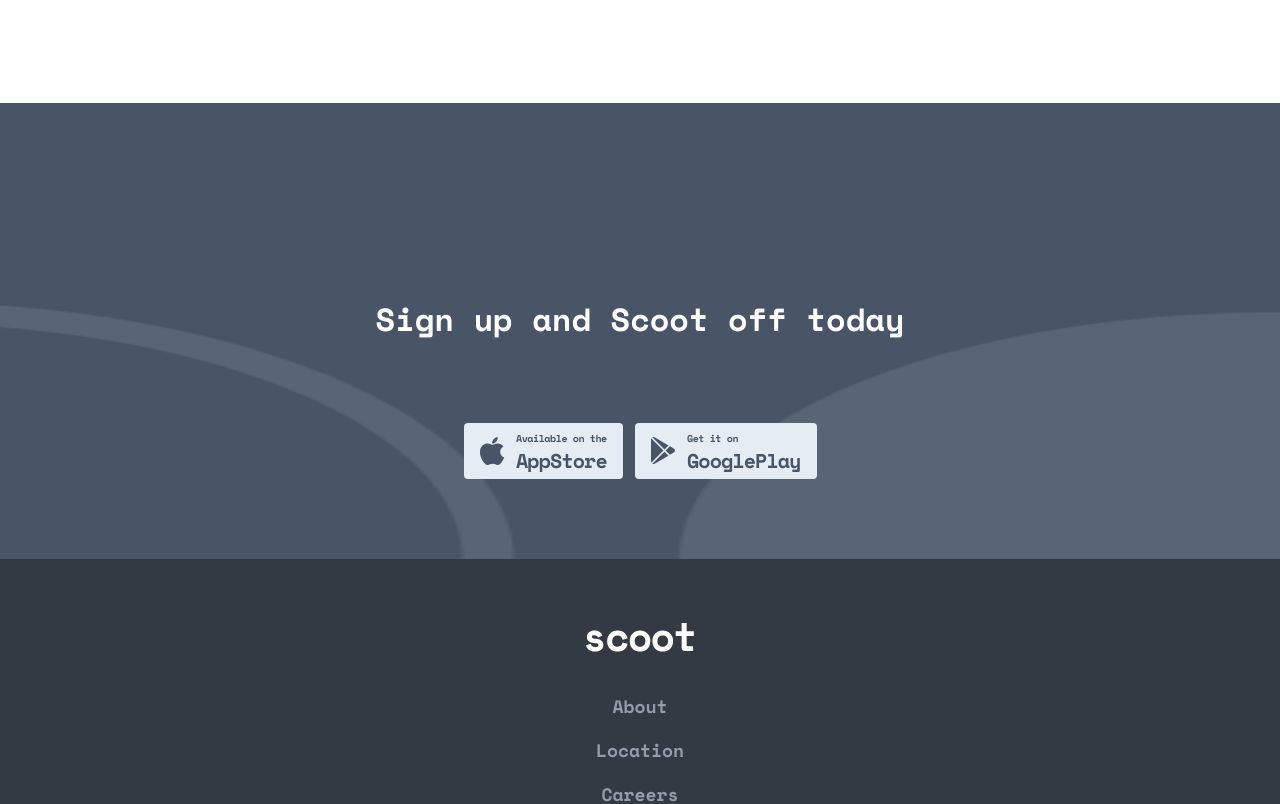
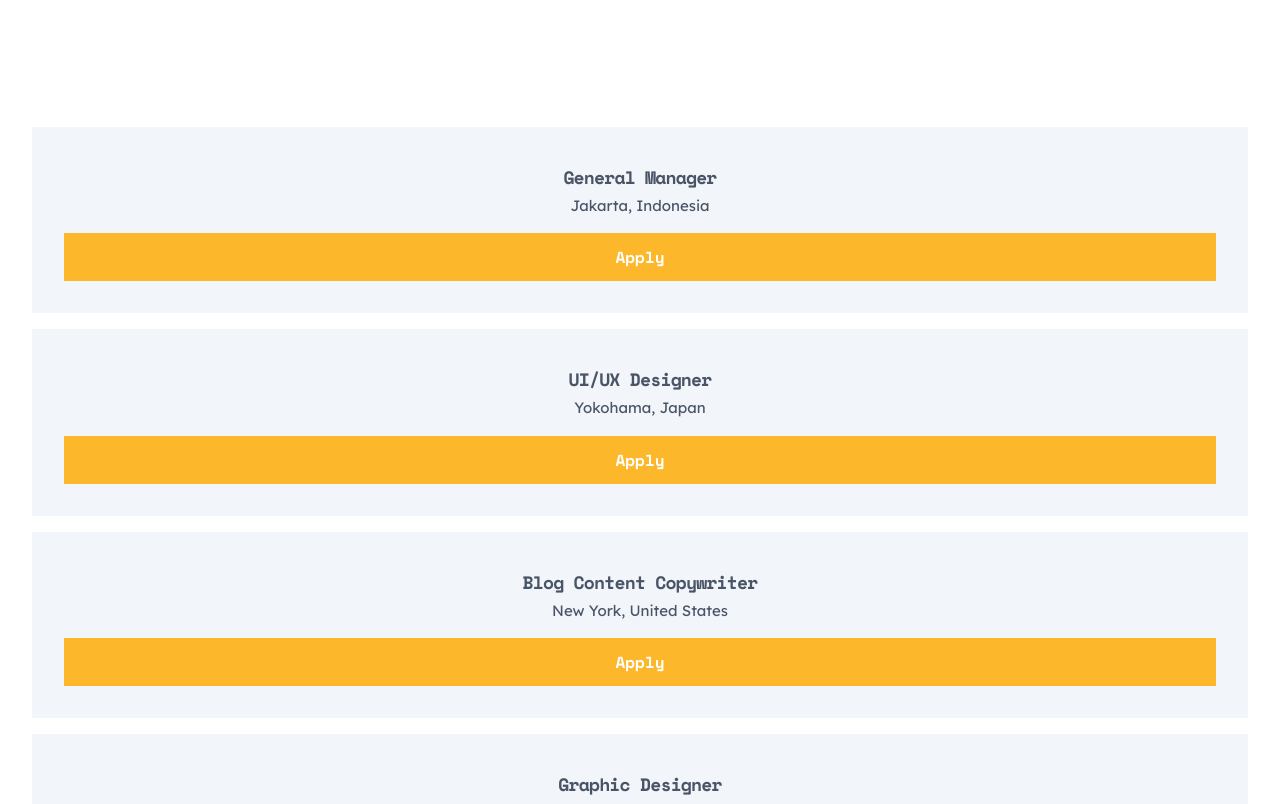
Before and after one commit to nikanoza/scoot-app, a React (Vite) app: page /careers in a window 1280 px wide. Shown: the part 2520-3324 px from the top of the page. Built offline with nearby package versions, Linux system fonts and the light colour scheme.

Commit message:
feat: work with employee section

```diff
--- a/src/components/careers/Employee.tsx
+++ b/src/components/careers/Employee.tsx
@@ -6,7 +6,9 @@
 const Employee: React.FC<PropsType> = ({ address, position }) => {
   return (
     <div className="pt-9 pb-8 px-8 bg-light w-full flex flex-col items-center">
-      <h3 className="mono font-bold text-semi-gray text-lg">{position}</h3>
+      <h3 className="mono font-bold text-semi-gray text-lg tracking-[-0.804px]">
+        {position}
+      </h3>
       <h4 className="lexend font-normal text-semi-gray text-[15px] mt-1">
         {address}
       </h4>
--- /dev/null
+++ b/src/components/careers/Employees.tsx
@@ -0,0 +1,42 @@
+import Employee from "./Employee";
+
+const employees = [
+  {
+    position: "General Manager",
+    address: "Jakarta, Indonesia",
+  },
+  {
+    position: "UI/UX Designer",
+    address: "Yokohama, Japan",
+  },
+  {
+    position: "Blog Content Copywriter",
+    address: "New York, United States",
+  },
+  {
+    position: "Graphic Designer",
+    address: "New York, United States",
+  },
+  {
+    position: "Fleet Supervisor",
+    address: "Jakarta, Indonesia",
+  },
+  {
+    position: "UX Analyst",
+    address: "London, United Kingdom",
+  },
+];
+
+const Employees = () => {
+  return (
+    <div className="w-full mt-36">
+      <ul className="w-full flex flex-col gap-4 px-8">
+        {employees.map((employee) => (
+          <Employee key={employee.address} {...employee} />
+        ))}
+      </ul>
+    </div>
+  );
+};
+
+export default Employees;
--- a/src/components/careers/index.ts
+++ b/src/components/careers/index.ts
@@ -0,0 +1 @@
+export { default as Employees } from "./Employees";
--- a/src/components/index.ts
+++ b/src/components/index.ts
@@ -1,3 +1,4 @@
 export * from "./shared";
 export * from "./home";
 export * from "./about";
+export * from "./careers";
--- a/src/views/Careers/Careers.tsx
+++ b/src/views/Careers/Careers.tsx
@@ -1,5 +1,5 @@
 import { JoinUs } from "../../assets";
-import { Cards, Info } from "../../components";
+import { Cards, Employees, Info } from "../../components";
 import { LeftDownwardArrow } from "../../svg";
 
 const Careers = () => {
@@ -25,6 +25,7 @@
         Why join us?
       </h2>
       <Cards />
+      <Employees />
     </div>
   );
 };
```
